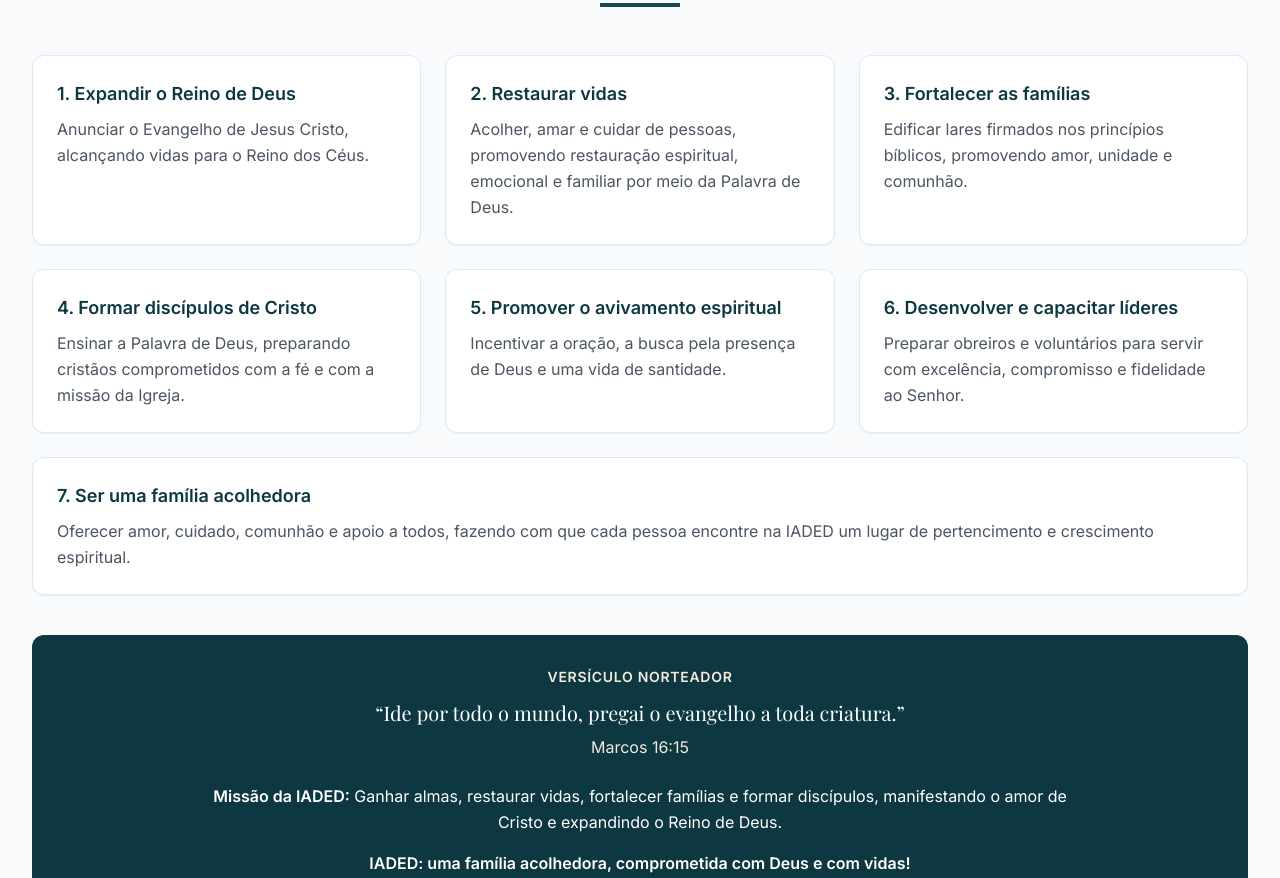
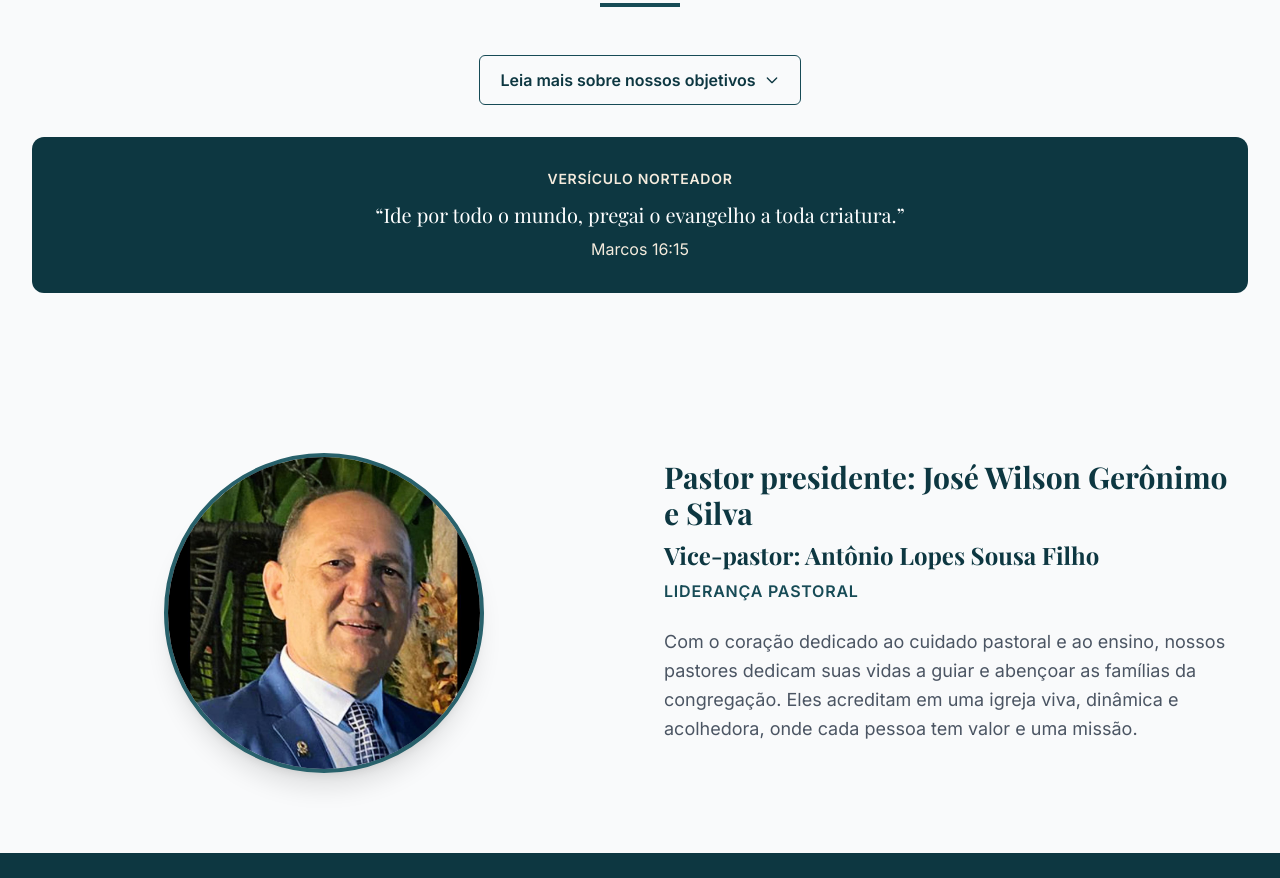
Before and after one commit to eugustavo61-spec/landing-page-igreja-, a website: page index.html in a window 1280 px wide. Shown: the part 1380-2258 px from the top of the page. Drawn offline with nearby package versions, Linux system fonts and the light colour scheme.

Commit message:
Update index.html

```diff
--- a/index.html
+++ b/index.html
@@ -127,7 +127,15 @@
                 <div class="h-1 w-20 bg-blue-800 mx-auto mt-4"></div>
             </div>
 
-            <div class="grid gap-6 sm:grid-cols-2 lg:grid-cols-3">
+            <details class="group">
+                <summary class="mx-auto flex w-fit cursor-pointer list-none items-center gap-2 rounded-md border border-blue-800 px-5 py-3 font-semibold text-blue-900 transition hover:bg-blue-50 focus-visible:outline focus-visible:outline-2 focus-visible:outline-offset-2 focus-visible:outline-blue-800">
+                    <span class="group-open:hidden">Leia mais sobre nossos objetivos</span>
+                    <span class="hidden group-open:inline">Leia menos</span>
+                    <svg class="h-4 w-4 transition group-open:rotate-180" fill="none" stroke="currentColor" viewBox="0 0 24 24" aria-hidden="true">
+                        <path stroke-linecap="round" stroke-linejoin="round" stroke-width="2" d="m19 9-7 7-7-7"></path>
+                    </svg>
+                </summary>
+                <div class="mt-6 grid gap-6 sm:grid-cols-2 lg:grid-cols-3">
                     <article class="rounded-xl border border-blue-100 bg-white p-6 shadow-sm">
                         <h3 class="text-lg font-bold text-blue-900">1. Expandir o Reino de Deus</h3>
                         <p class="mt-2 leading-relaxed text-gray-600">Anunciar o Evangelho de Jesus Cristo, alcançando vidas para o Reino dos Céus.</p>
@@ -157,13 +165,16 @@
                         <p class="mt-2 leading-relaxed text-gray-600">Oferecer amor, cuidado, comunhão e apoio a todos, fazendo com que cada pessoa encontre na IADED um lugar de pertencimento e crescimento espiritual.</p>
                     </article>
                 </div>
+                <div class="mt-8 rounded-xl border border-blue-100 bg-white p-6 text-center shadow-sm md:p-8">
+                    <p class="mx-auto max-w-4xl leading-relaxed text-gray-600"><strong class="text-blue-900">Missão da IADED:</strong> Ganhar almas, restaurar vidas, fortalecer famílias e formar discípulos, manifestando o amor de Cristo e expandindo o Reino de Deus.</p>
+                    <p class="mt-4 font-semibold text-blue-900">IADED: uma família acolhedora, comprometida com Deus e com vidas!</p>
+                </div>
+            </details>
 
-            <div class="mt-10 rounded-xl bg-blue-900 p-6 text-center text-white md:p-8">
+            <div class="mt-8 rounded-xl bg-blue-900 p-6 text-center text-white md:p-8">
                 <p class="text-sm font-semibold uppercase tracking-wider text-cream-500">Versículo norteador</p>
                 <blockquote class="mt-3 font-serif text-xl">“Ide por todo o mundo, pregai o evangelho a toda criatura.”</blockquote>
                 <p class="mt-2 text-cream-500">Marcos 16:15</p>
-                <p class="mx-auto mt-6 max-w-4xl leading-relaxed"><strong>Missão da IADED:</strong> Ganhar almas, restaurar vidas, fortalecer famílias e formar discípulos, manifestando o amor de Cristo e expandindo o Reino de Deus.</p>
-                <p class="mt-4 font-semibold">IADED: uma família acolhedora, comprometida com Deus e com vidas!</p>
             </div>
         </div>
     </section>
@@ -179,7 +190,7 @@
                     </div>
                 </div>
                 <div class="md:w-1/2"> <!--nome dos cabas -->
-                    <h2 class="text-3xl font-serif font-bold text-blue-900 mb-2">Pastor presidente: José Wilson Geronimo e Silva</h2>
+                    <h2 class="text-3xl font-serif font-bold text-blue-900 mb-2">Pastor presidente: José Wilson Gerônimo e Silva</h2>
                     <h2 class="text-2xl font-serif font-bold text-blue-900 mb-2">Vice-pastor: Antônio Lopes Sousa Filho</h2>
                     <h3 class="text-blue-800 font-semibold mb-6 uppercase tracking-wider">Liderança pastoral</h3>
                     <p class="text-gray-600 text-lg leading-relaxed mb-6">Com o coração dedicado ao cuidado pastoral e ao ensino, nossos pastores dedicam suas vidas a guiar e abençoar as famílias da congregação. Eles acreditam em uma igreja viva, dinâmica e acolhedora, onde cada pessoa tem valor e uma missão.</p>
```
Lines whose indentation alone changed are shown as unchanged.
